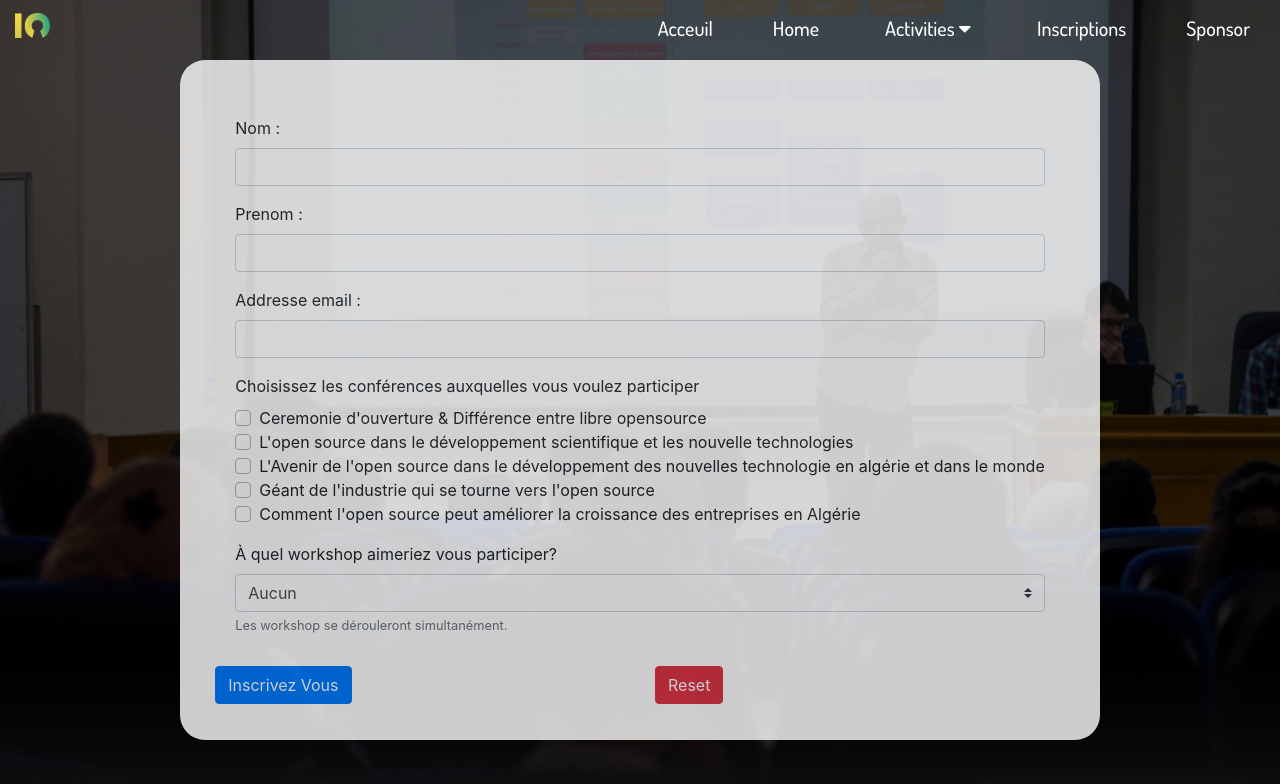
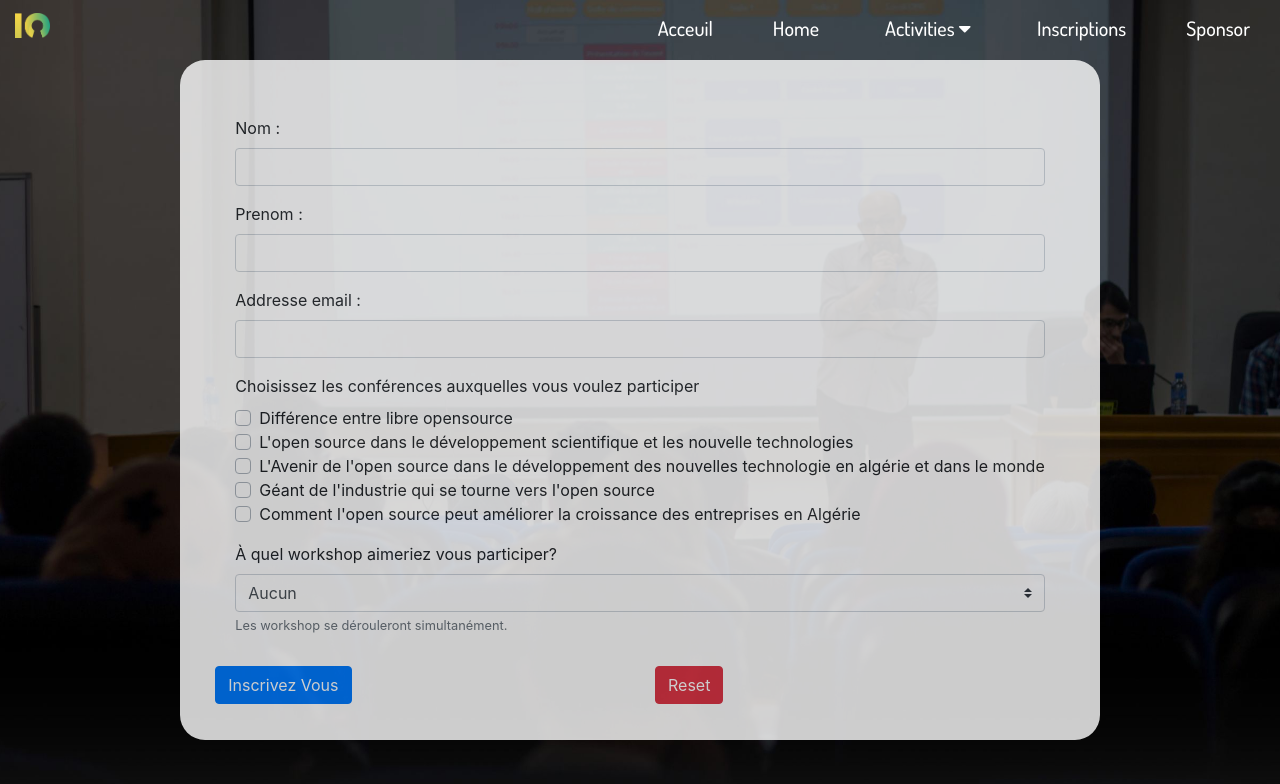
Before and after one commit to openmindsclub/IP10-website, a Vue app in the folder front/: page /registration in a window 1280 px wide. Shown: the top 784 px of the page. Built offline with nearby package versions, Linux system fonts and the light colour scheme.

Commit message:
changing details

```diff
--- a/front/src/views/Registration.vue
+++ b/front/src/views/Registration.vue
@@ -148,7 +148,7 @@ export default {
           }
         ],
         conferences: [
-          { text: "Ceremonie d'ouverture & Différence entre libre opensource", value: 'conference1' },
+          { text: "Différence entre libre opensource", value: 'conference1' },
           { text: "L'open source dans le développement scientifique et les nouvelle technologies ", value: 'conference2' },
           { text: "L'Avenir de l'open source dans le développement des nouvelles technologie en algérie et dans le monde", value: 'panel1' },
           { text: "Géant de l'industrie qui se tourne vers l'open source ", value: 'conference3' },
```
